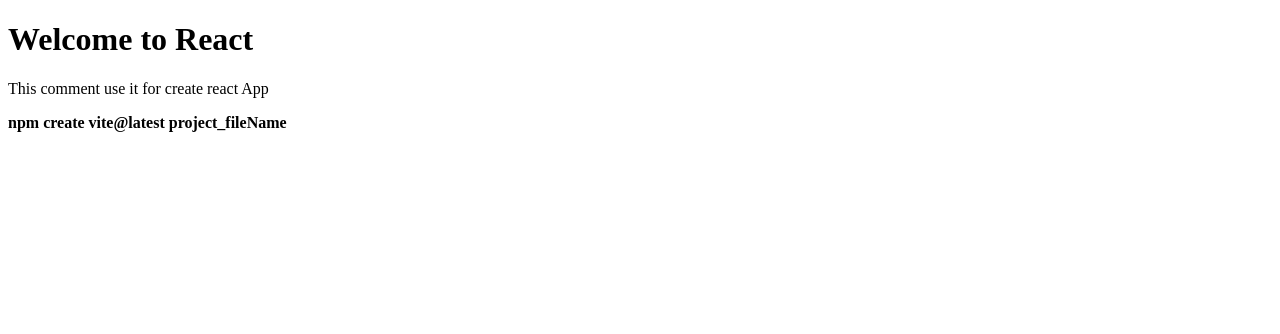
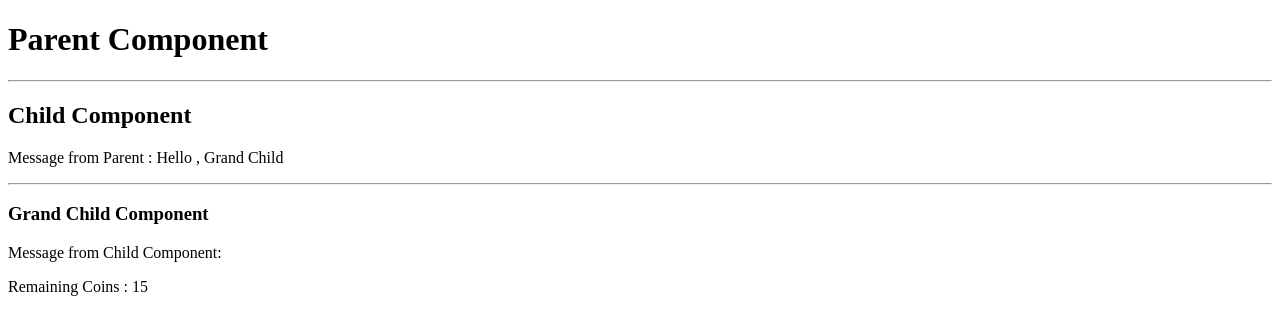
Before and after one commit to vinoth9598/reactTopics, a React (Vite) app: page / in a window 1280 px wide. Shown: the top 334 px of the page. Built offline with nearby package versions, Linux system fonts and the light colour scheme.

Commit message:
useContext hook

```diff
--- a/src/App.jsx
+++ b/src/App.jsx
@@ -1,14 +1,25 @@
+// Context API: It is to manage and share the states across the nested components or component tree without need to pass the props data down through multiple levels of the nested components.
 
-import React from "react" ;
+import React, { createContext, useState } from "react" ;
+import ChildComponent from "./Components/ChildComponent";
+//create a context for sharing the message data
+const MessageContext = createContext();
 
 function App(){
+  //this message should be rendered inside the grandchild component
+
+  const [message, setMessage] = useState('Hello , Grand Child');
+  const [coins, setCoins] = useState([1, 2, 3, 4, 5]);
+
   return(
     <div>
-        <h1>Welcome to React</h1>
-        <p>This comment use it for create react App</p>
-        <b>npm create vite@latest project_fileName</b>
+       <h1>Parent Component</h1>
+       <hr/>
+       <MessageContext.Provider value={{message, coins}}>
+          <ChildComponent/>
+       </MessageContext.Provider>
     </div>
   )
 }
 
-export default App ;
+export { App as default , MessageContext};
--- /dev/null
+++ b/src/Components/ChildComponent.jsx
@@ -0,0 +1,21 @@
+import React from 'react'
+import { MessageContext } from '../App';
+import GrandChildComponent from './GrandChildComponent';
+function ChildComponent() {
+  return (
+    <MessageContext.Consumer>
+        {
+            (data)=>(
+                <div>
+                    <h2>Child Component</h2>
+                    <p>Message from Parent : {data.message}</p>
+                    <hr/>
+                    <GrandChildComponent/>
+                </div>
+            )
+        }
+    </MessageContext.Consumer>
+  )
+}
+
+export default ChildComponent ;
--- /dev/null
+++ b/src/Components/GrandChildComponent.jsx
@@ -0,0 +1,18 @@
+import React, { useContext } from 'react'
+import { MessageContext } from '../App';
+
+function GrandChildComponent() {
+    const {message, coins} = useContext(MessageContext);
+    const coinsSum = () =>{
+        return coins.reduce((prev, curr)=> prev + curr, 0);
+    }
+  return (
+    <div>
+        <h3>Grand Child Component</h3>
+        <p>Message from Child Component: {}</p>
+        <p>Remaining Coins : {coinsSum()}</p>
+    </div>
+  )
+}
+
+export default GrandChildComponent ;
```
